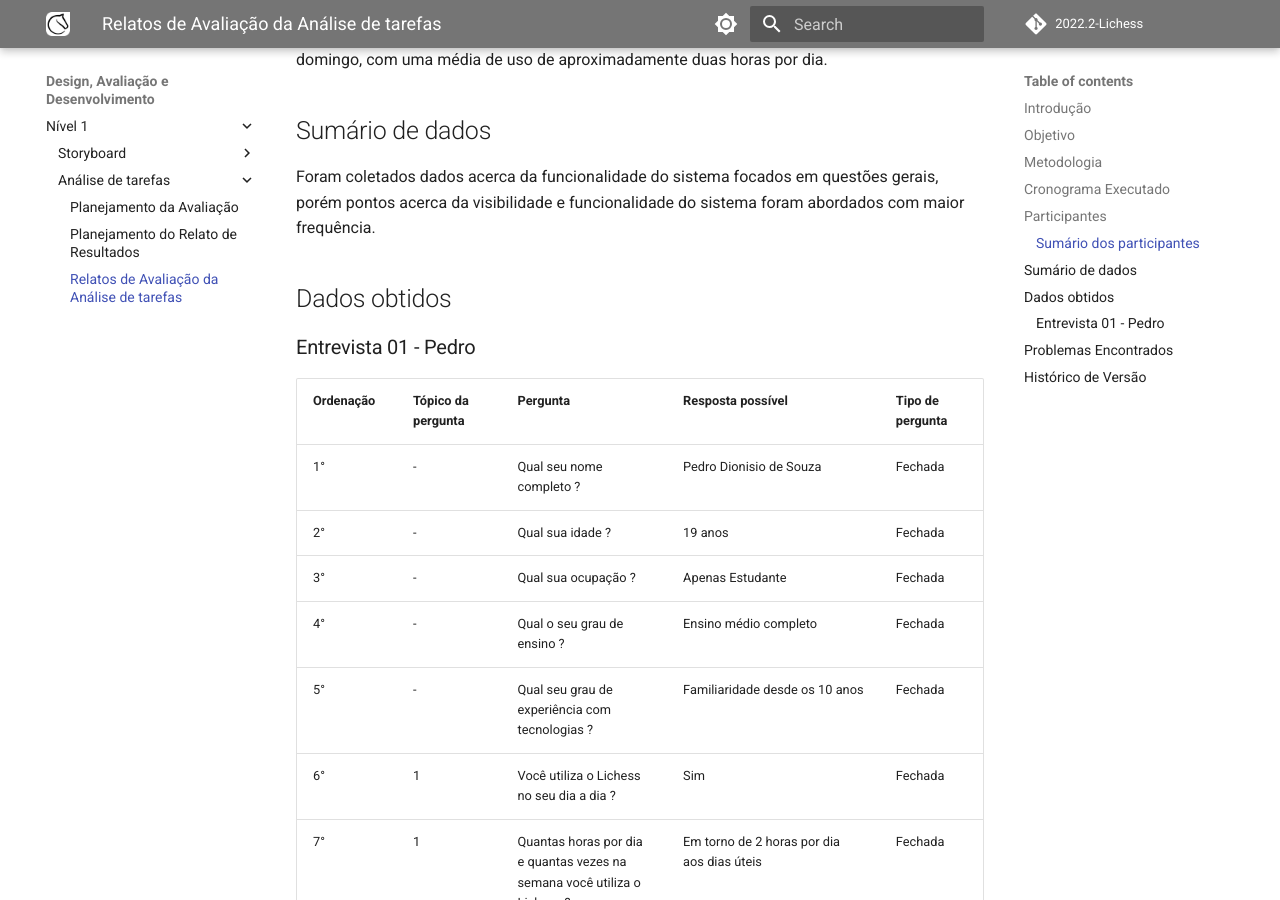
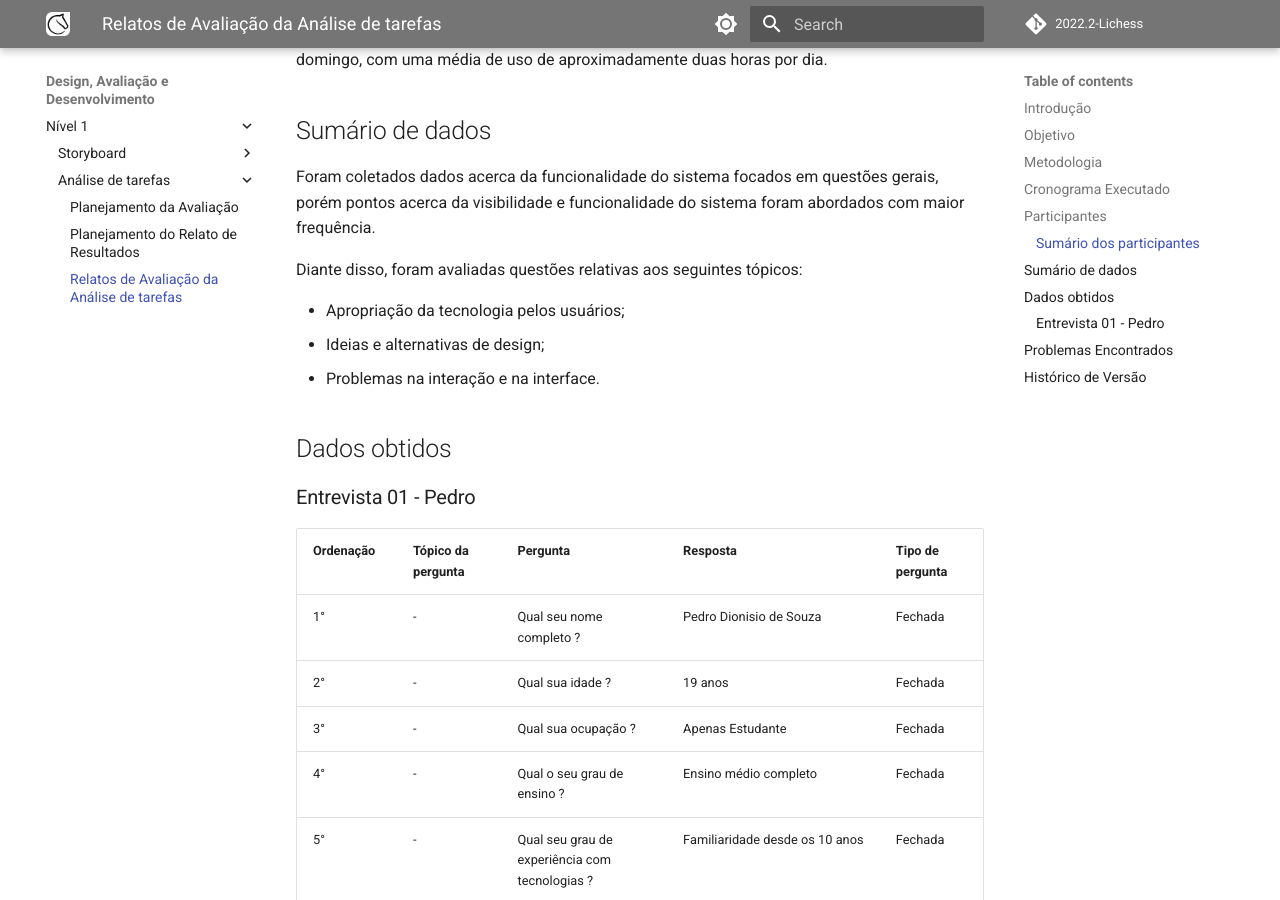
Before and after one commit to Interacao-Humano-Computador/2022.2-Lichess, an MkDocs documentation site: the page built from docs/design_avaliacao_desenvolvimento/nivel_1/analise_tarefas/relato_resultados_analise.md, in a window 1280 px wide and 900 px high, scrolled down 1331 px. Built offline with MkDocs 1.6.1 and Material for MkDocs 9.7.7, drawn with Linux system fonts in a browser that asks for light colours; comment, search, counter and statistics services are not loaded.

Commit message:
ultimas alterações

```diff
--- a/docs/design_avaliacao_desenvolvimento/nivel_1/analise_tarefas/relato_resultados_analise.md
+++ b/docs/design_avaliacao_desenvolvimento/nivel_1/analise_tarefas/relato_resultados_analise.md
@@ -36,11 +36,17 @@
 
 Foram coletados dados acerca da funcionalidade do sistema  focados em questões gerais, porém pontos acerca da visibilidade e funcionalidade do sistema foram abordados com maior frequência.
 
+Diante disso, foram avaliadas questões relativas aos seguintes tópicos:
+
+- Apropriação da tecnologia pelos usuários;
+- Ideias e alternativas de design;
+- Problemas na interação e na interface.
+
 ## Dados obtidos
 
 ### Entrevista 01 - Pedro
 
-| Ordenação | Tópico da pergunta | Pergunta                                                                              | Resposta possível                                                                        | Tipo de pergunta |
+| Ordenação | Tópico da pergunta | Pergunta                                                                              | Resposta                                                                        | Tipo de pergunta |
 | --------- | ------------------ | ------------------------------------------------------------------------------------- | ---------------------------------------------------------------------------------------- | ---------------- |
 | 1°        | -                  | Qual seu nome completo ?                                                              | Pedro Dionisio de Souza                                                                      | Fechada          |
 | 2°        | -                  | Qual sua idade ?                                                                      | 19 anos                                                                      | Fechada          |
```
